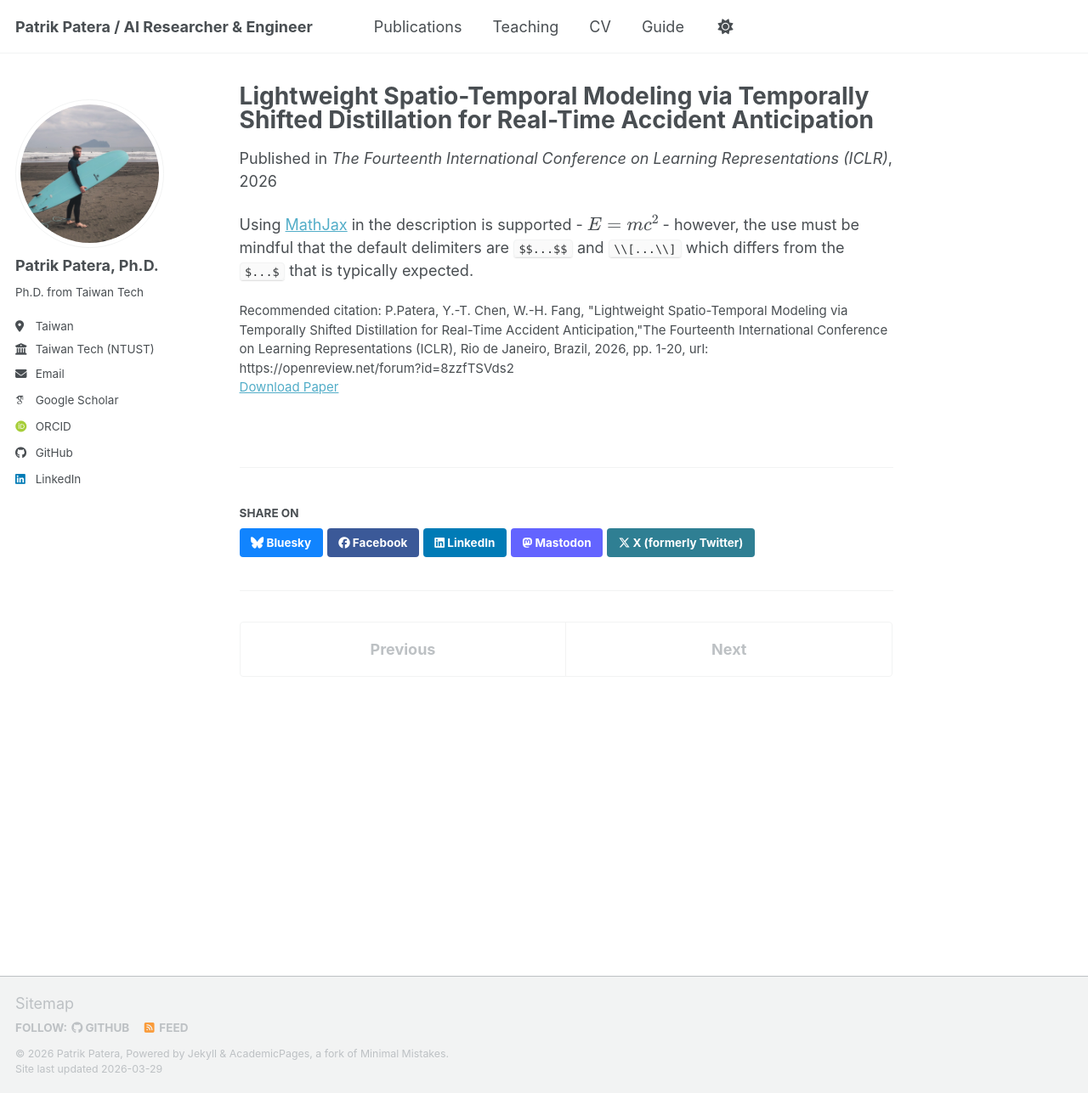
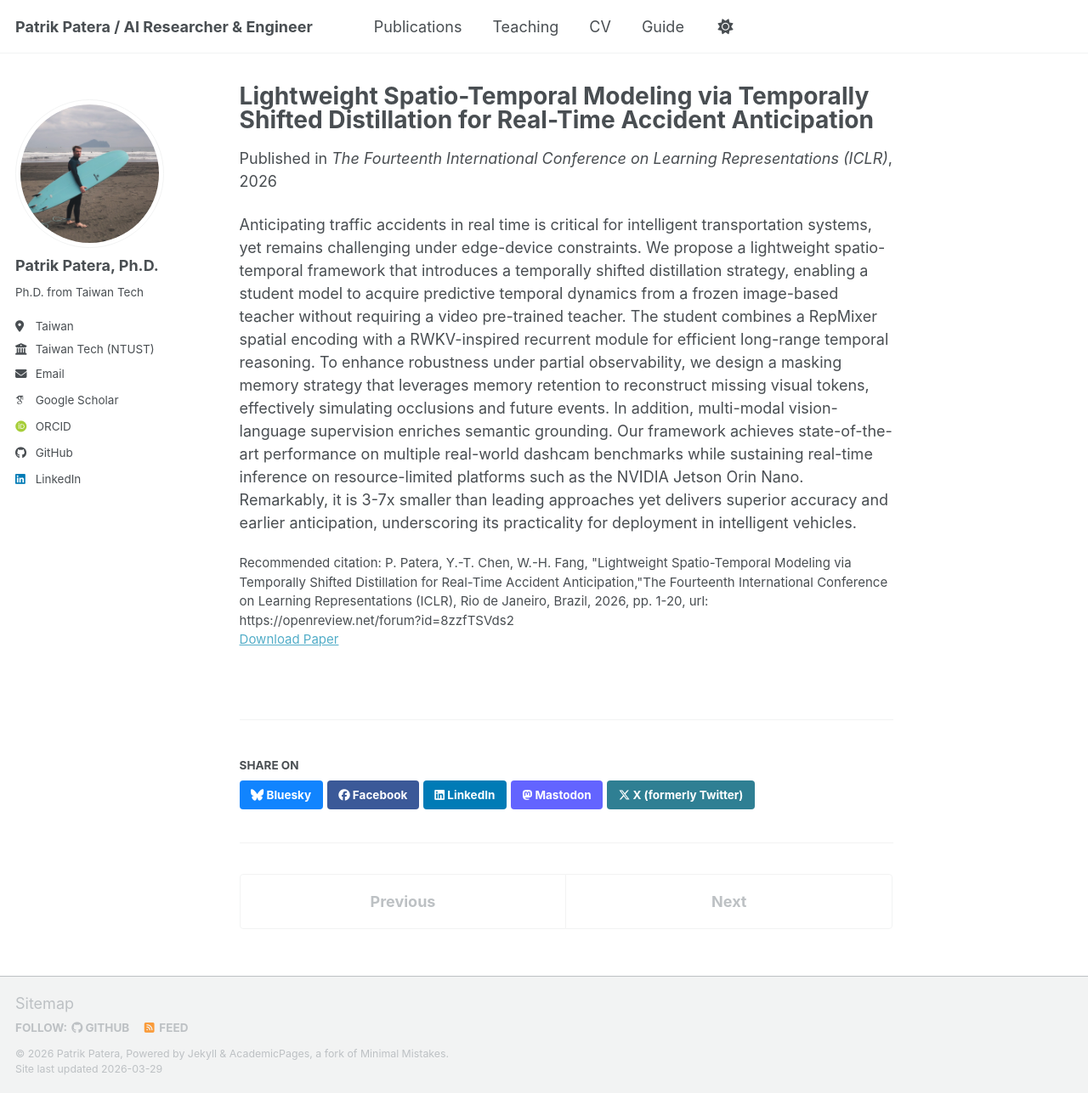
Before and after one commit to patpatera/patpatera.github.io, a Jekyll site: the page built from _publications/ICLR-2026.md, in a window 1280 px wide and 1287 px high. Shown: the whole window at 85% size. Built offline with Jekyll 4.4.1, drawn with Linux system fonts in a browser that asks for light colours; some web fonts are replaced; a script bundle is joined from its source files by our own code; library files that are not in the unit come from our copies.

Commit message:
Update ICLR-2026.md

```diff
--- a/_publications/ICLR-2026.md
+++ b/_publications/ICLR-2026.md
@@ -7,7 +7,7 @@ excerpt: 'A lightweight, real-time accident predictor trained via novel temporal
 date: 2026-01-26
 venue: 'The Fourteenth International Conference on Learning Representations (ICLR)'
 paperurl: 'https://openreview.net/forum?id=8zzfTSVds2'
-citation: 'P.Patera, Y.-T. Chen, W.-H. Fang, "Lightweight Spatio-Temporal Modeling via Temporally Shifted Distillation for Real-Time Accident Anticipation,"The Fourteenth International Conference on Learning Representations (ICLR), Rio de Janeiro, Brazil, 2026, pp. 1-20, url: https://openreview.net/forum?id=8zzfTSVds2'
+citation: 'P. Patera, Y.-T. Chen, W.-H. Fang, "Lightweight Spatio-Temporal Modeling via Temporally Shifted Distillation for Real-Time Accident Anticipation,"The Fourteenth International Conference on Learning Representations (ICLR), Rio de Janeiro, Brazil, 2026, pp. 1-20, url: https://openreview.net/forum?id=8zzfTSVds2'
 ---
 
-Using [MathJax](https://www.mathjax.org/) in the description is supported - $$E=mc^2$$ - however, the use must be mindful that the default delimiters are `$$...$$` and `\\[...\\]` which differs from the `$...$` that is typically expected.
+Anticipating traffic accidents in real time is critical for intelligent transportation systems, yet remains challenging under edge-device constraints. We propose a lightweight spatio-temporal framework that introduces a temporally shifted distillation strategy, enabling a student model to acquire predictive temporal dynamics from a frozen image-based teacher without requiring a video pre-trained teacher. The student combines a RepMixer spatial encoding with a RWKV-inspired recurrent module for efficient long-range temporal reasoning. To enhance robustness under partial observability, we design a masking memory strategy that leverages memory retention to reconstruct missing visual tokens, effectively simulating occlusions and future events. In addition, multi-modal vision-language supervision enriches semantic grounding. Our framework achieves state-of-the-art performance on multiple real-world dashcam benchmarks while sustaining real-time inference on resource-limited platforms such as the NVIDIA Jetson Orin Nano. Remarkably, it is 3-7x smaller than leading approaches yet delivers superior accuracy and earlier anticipation, underscoring its practicality for deployment in intelligent vehicles.
```
